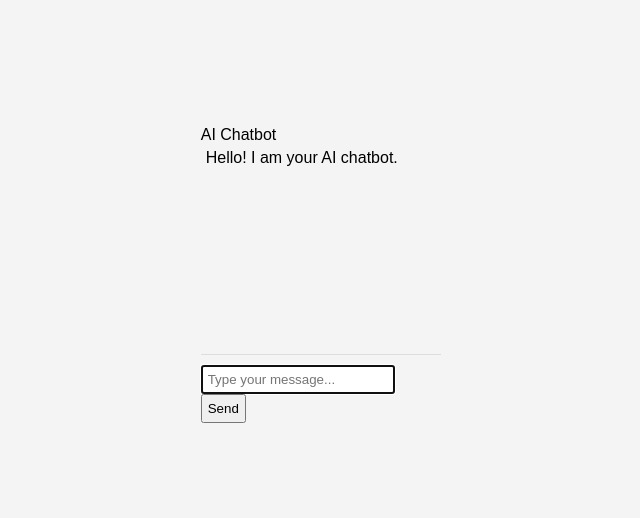
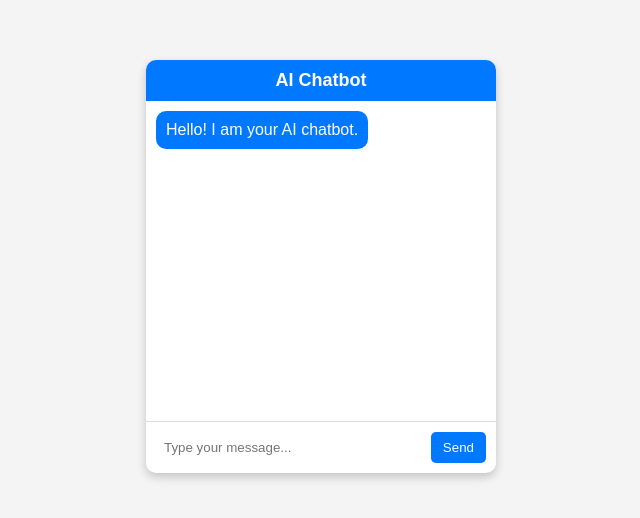
Before and after one commit to Jethinram/myaichatbot, a plain HTML site: page index.html in a window 1280 px wide. Shown: the part 134-652 px from the top of the page, without its empty margins (319-959 px from the left). Drawn offline with Linux system fonts and the light colour scheme.

Commit message:
Update style.css

```diff
--- a/style.css
+++ b/style.css
@@ -1,34 +1,81 @@
 body {
-    font-family: Arial, sans-serif;
+    font-family: 'Arial', sans-serif;
+    background-color: #f4f4f4;
     display: flex;
     justify-content: center;
     align-items: center;
     height: 100vh;
-    background-color: #f4f4f4;
+    margin: 0;
 }
 
-#chat-container {
-    width: 300px;
+.chat-container {
+    width: 350px;
     background: white;
+    border-radius: 10px;
+    box-shadow: 0 4px 10px rgba(0, 0, 0, 0.2);
+    overflow: hidden;
+}
+
+.chat-header {
+    background: #0078ff;
+    color: white;
+    text-align: center;
+    padding: 10px;
+    font-size: 18px;
+    font-weight: bold;
+}
+
+.chat-box {
+    height: 300px;
+    overflow-y: auto;
+    padding: 10px;
+    display: flex;
+    flex-direction: column;
+    gap: 10px;
+}
+
+.message {
     padding: 10px;
     border-radius: 10px;
-    box-shadow: 0px 0px 10px rgba(0, 0, 0, 0.1);
+    max-width: 80%;
 }
 
-#chat-box {
-    height: 200px;
-    overflow-y: auto;
-    border-bottom: 1px solid #ddd;
-    margin-bottom: 10px;
-    padding: 5px;
+.bot {
+    background: #0078ff;
+    color: white;
+    align-self: flex-start;
+}
+
+.user {
+    background: #d1e7ff;
+    color: black;
+    align-self: flex-end;
+}
+
+.input-container {
+    display: flex;
+    padding: 10px;
+    border-top: 1px solid #ddd;
 }
 
 input {
-    width: calc(100% - 60px);
-    padding: 5px;
+    flex: 1;
+    padding: 8px;
+    border: none;
+    border-radius: 5px;
+    outline: none;
 }
 
 button {
-    padding: 5px;
+    padding: 8px 12px;
+    background: #0078ff;
+    color: white;
+    border: none;
+    border-radius: 5px;
+    margin-left: 5px;
     cursor: pointer;
 }
+
+button:hover {
+    background: #005ecb;
+}
```
